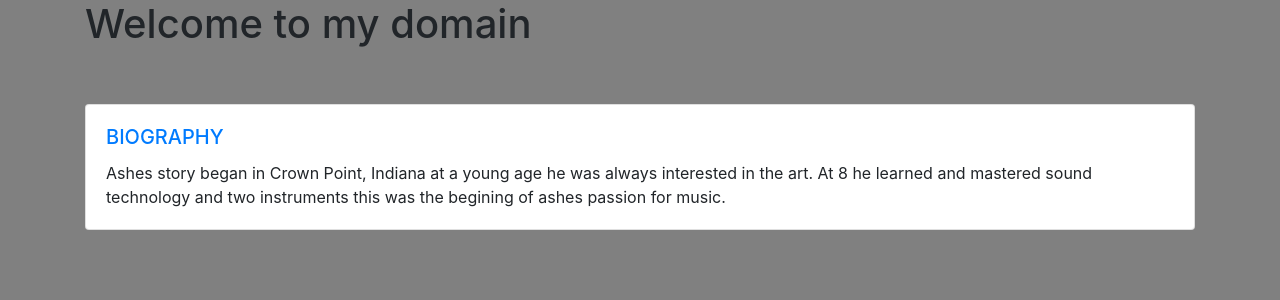
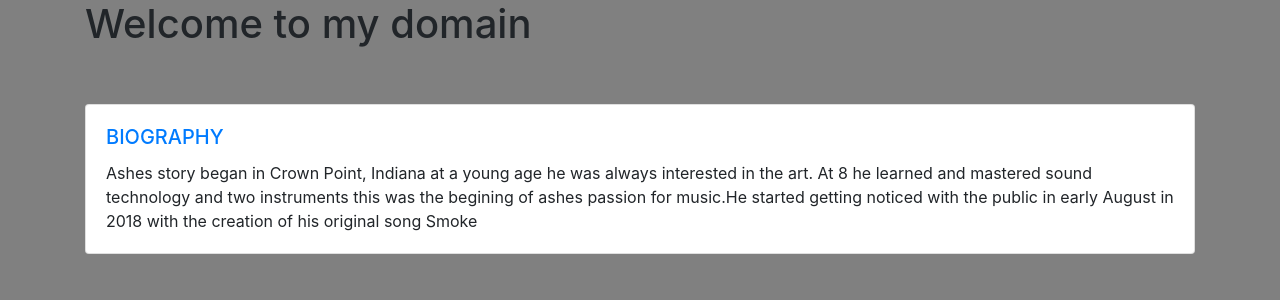
Before and after one commit to Crescends/Rising-Star, a Python web app: template RisingStar/templates/about.html in a window 1280 px wide. Shown: the part 56-356 px from the top of the page. Run offline with Jinja, Linux system fonts and the light colour scheme; the template is opened without the code that fills it, so the values that code supplies are empty; some libraries are stand-ins or nearby versions.

Commit message:
1M views

```diff
--- a/RisingStar/templates/about.html
+++ b/RisingStar/templates/about.html
@@ -11,6 +11,6 @@
             <h5 class="card-title text-primary">BIOGRAPHY</h5>
             <p class="card-text">Ashes story began in Crown Point, Indiana at a young age he was always interested in
                 the art. At 8 he learned and mastered sound technology and two instruments this was the begining of
-                ashes passion for music.</p>
+                ashes passion for music.He started getting noticed with the public in early August in 2018 with the creation of his original  song Smoke </p>
 
             {% endblock %}
```
